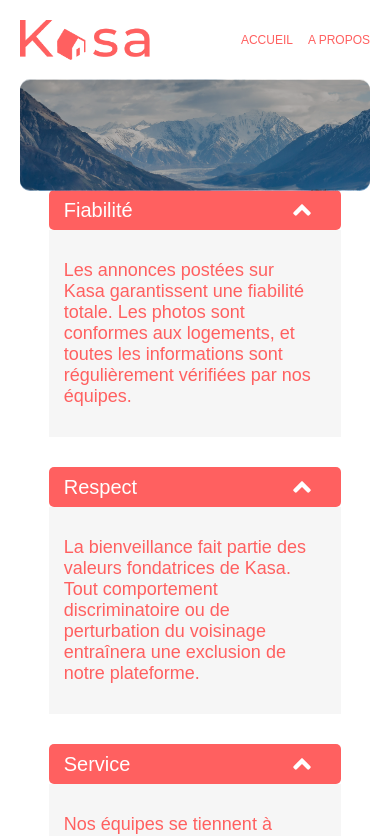
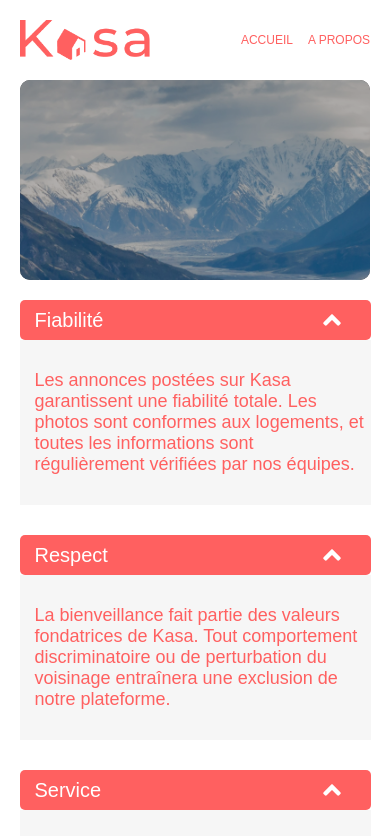
Before and after one commit to bondonflorian/P7_Kasa, a React (Create React App) app: page /about in a window 390 px wide. Shown: the top 836 px of the page. Built offline with nearby package versions, Linux system fonts and the light colour scheme.

Commit message:
Mise en page mobile de la page a propos

```diff
--- a/src/assets/styles/pages/_about.scss
+++ b/src/assets/styles/pages/_about.scss
@@ -2,6 +2,37 @@
     display: flex;
     flex-direction: column;
     align-items: center;
+}
+
+.banner-about {
+    @include flexcenter;
+    background-color: darken($banner, 30%);
+    position: relative;
+    justify-content: center;
+    height: 200px;
+    margin: $margin-page;
+    border-radius: 25px;
+
+    @include mobile {
+        margin: $margin-mobile;
+        height: 200px;
+        border-radius: 10px;
+        margin-bottom: 20px;
+    }
+
+    & img {
+        position: relative;
+        width: 100%;
+        height: 200px;
+        border-radius: 25px;
+        opacity: 70%;
+        object-fit: cover;
+
+        @include mobile {
+            height: 200px;
+            border-radius: 10px;
+        }
+    }
 }
 
 .about {
@@ -9,6 +40,10 @@
     flex-direction: column;
     width: 75%;
     margin-bottom: 50px;
+
+    @include mobile {
+        width: 90%;
+    }
 
     &__title {
         @include flexcenter;
@@ -35,5 +70,9 @@
 
     & p {
         @include description;
+
+        @include mobile {
+            margin-right: 5px;
+        }
     }
 }
--- a/src/components/pages/About.js
+++ b/src/components/pages/About.js
@@ -5,7 +5,7 @@ const banner = require("../../assets/img/background-about.png");
 const About = () => {
     return (
         <section>
-            <div className='banner'>
+            <div className='banner-about'>
                 <img src={banner} alt="" /> {/* TODO Mettre en place le alt de l'image */}
             </div>
             <div className="page">
```
